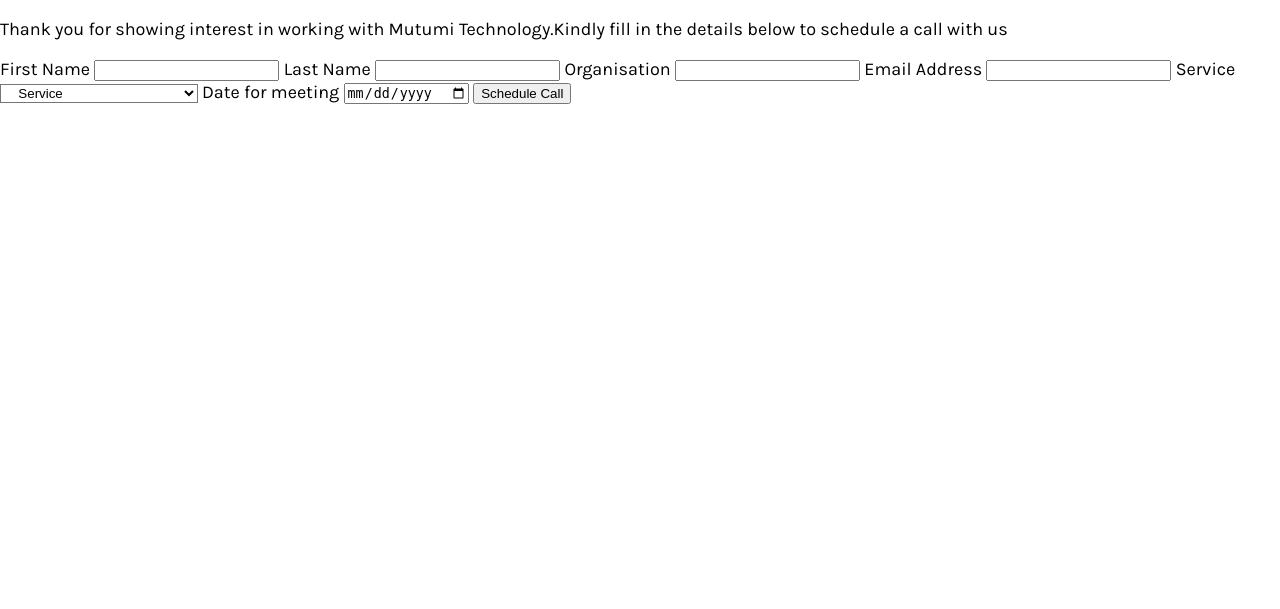
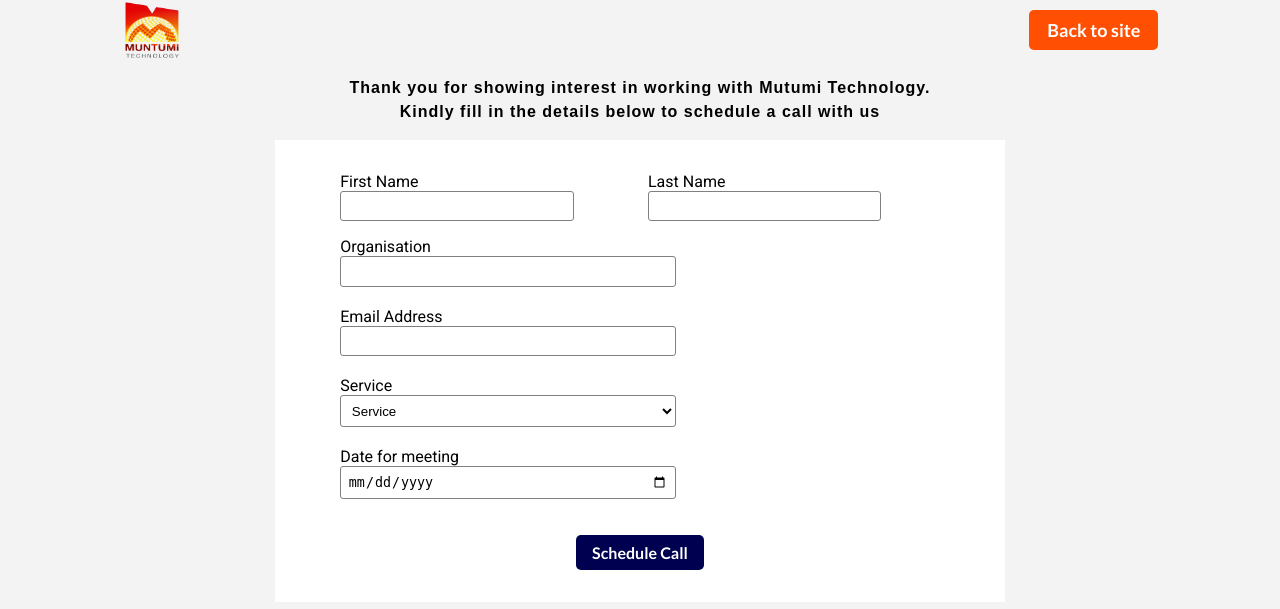
Before and after one commit to Ariokot/Muntumi_Technology, a Flask app: page /work_withus in a window 1280 px wide. Shown: the top 609 px of the page. Run offline with Flask 3, Linux system fonts and the light colour scheme; some libraries are stand-ins or nearby versions.

Commit message:
style pages

```diff
--- a/app.py
+++ b/app.py
@@ -4,7 +4,7 @@
 from flask import Flask, flash, jsonify, redirect, render_template, request, session
 from flask_session import Session
 
-from mail import send_mail, EMAIL_ADDRESS, EMAIL_PASSWORD
+from mail import send_appointment_mail, receive_email, EMAIL_ADDRESS, EMAIL_PASSWORD
 
 # Configure application
 app = Flask(__name__)
@@ -34,6 +34,30 @@
 @app.route("/schedule_call", methods=["POST"])
 def schedule_call():
     recipient =request.form.get("email")
-    send_mail(recipient)
+    name = request.form.get("first_name")
+    service = request.form.get("service")
+    date = request.form.get("date")
+    send_appointment_mail(recipient, name, service, date)
 
-    return redirect("/")
+    schedulled_call = True
+
+    return render_template("flashmsg.html", current_route="schedulled_call")
+
+@app.route("/user_msg", methods=["POST"])
+def user_msg():
+    name = request.form.get("name")
+    email = request.form.get("email")
+    subject = request.form.get("subject")
+    msg = request.form.get("msg")
+    receive_email(email, subject, msg)
+
+    return render_template("flashmsg.html", current_route="user_msg")
+
+@app.route("/admin_reg", methods=["GET"])
+def admin_reg():
+    return render_template("admin_reg.html", current_route="admin_reg")
+
+@app.route("/admin_signin",  methods=["GET", "POST"])
+def admin_signin():
+    if request.method == "GET":
+        return render_template("admin_signin.html", current_route="admin_signin")
--- /dev/null
+++ b/static/CSS/admin.style.css
@@ -0,0 +1,145 @@
+* {box-sizing: border-box;}
+
+html {
+    scroll-behavior: smooth;
+}
+
+body {
+    margin: 0;
+    padding: 0;
+    font-family: 'Karla', sans-serif;
+    font-size: 1rem;
+
+
+
+}
+
+
+/* ==============
+    Typography
+   ============== */
+
+ /* ==============
+    Layout
+   ============== */
+
+ /* Login page */
+.login-grid,
+.admin-reg-grid,
+.flash-msg-body{
+    display: grid;
+    grid-template-columns: minmax(1em, 1fr)  minmax(90%, 1fr) minmax(1em, 1fr);
+    /*border: solid yellow;*/
+
+}
+
+
+.login-img,
+.admin-reg-img {
+    display: none;
+}
+
+
+
+.login-info,
+.admin-reg-info {
+    display: flex;
+    flex-direction: column;
+    padding: 1.5em;
+    align-items: self-start;
+    grid-column: 2;
+}
+
+
+.login-logo {
+    height: 100px;
+
+}
+
+.admin-login-logo {
+    height: 80px;
+}
+
+
+
+.login-form,
+.admin-reg-form {
+    display: flex;
+    flex-direction: column;
+    /*border: solid green;*/
+    width: 80%;
+}
+
+.create-acct-title{
+    margin-bottom: 0;
+}
+
+.admin-form-item {
+    width: 100%;
+
+}
+
+
+.flash-msg-body {
+    width: 90%;
+    margin: 0 auto;
+    text-align: center;
+
+    & h1 {
+        grid-column: 2;
+
+    }
+
+    & p {
+        grid-column: 2;
+        font-family: "Roboto", sans-serif;
+        font-weight: 400;
+    }
+}
+
+
+/* ================
+    Media-Queries
+    =============== */
+    @media (min-width:600px) {
+        /* Login page */
+
+   .login-grid,
+    .admin-reg-grid {
+        display: grid;
+        grid-template-columns: minmax(2em, 1fr) minmax(30%,1fr) minmax(50%,1fr) minmax(2em, 1fr);
+        /*border: solid yellow;*/
+
+    }
+
+    .login-img,
+    .admin-reg-img {
+        display: block;
+        height: 100vh;
+        width: 100%;
+         /*border: solid black;*/
+         & img {
+            height: 100%;
+            width: 100%;
+            object-fit: cover;
+
+         }
+
+    }
+
+
+    admin-reg-img,
+    .login-img {
+        grid-column: 3;
+    }
+
+    .admin-reg-info,
+    .login-info {
+        grid-column: 2;
+        /*border: solid red;*/
+
+    }
+
+
+
+}
--- /dev/null
+++ b/static/CSS/schedule.css
@@ -0,0 +1,203 @@
+* {box-sizing: border-box;}
+
+html {
+    scroll-behavior: smooth;
+}
+
+body {
+    margin: 0;
+    padding: 0;
+    font-family: 'Karla', sans-serif;
+    font-size: 1rem;
+
+
+}
+
+
+/* ==============
+    Typography
+   ============== */
+
+ /* ==============
+    Layout
+   ============== */
+
+
+.schedule-title,
+.admin-header {
+    display: grid;
+    grid-template-columns: minmax(1em, 1fr)  minmax(90%, 1fr) minmax(1em, 1fr);
+    /*border: solid yellow;*/
+
+}
+
+.admin-header{
+    width: 90%;
+    margin: 0 auto;
+    /*border: solid black;*/
+}
+
+.adminheader-content {
+    grid-column: 2;
+    display: flex;
+    justify-content: space-between;
+/*border: solid red;*/
+}
+
+.schedule-title {
+    width: 90%;
+    margin: 0 auto;
+    font-family: "Roboto", sans-serif;
+    font-family: 'Livic', sans-serif;
+    font-weight: 600;
+    line-height: 1.5;
+    letter-spacing: 1px;
+    /*border: solid red;*/
+
+
+    & p {
+        grid-column: 2;
+        text-align: justify;
+        /*border: solid black;*/
+
+
+    }
+}
+
+
+
+/* Schedulelle call Form*/
+
+.form-container {
+    width: 90%;
+    /*border:  2px solid #000015;*/
+    margin: 0 auto;
+
+}
+.schedule-form {
+    padding-top: 2em;
+    padding-bottom: 1em;
+    width: 80%;
+    margin: 0 auto;
+    /*border: solid red;*/
+
+    background-color: rgba(255, 255, 255);
+
+}
+
+/*.form-lbl,
+.schedule-input,
+.schedule-form-button {
+    grid-column: 2;
+}*/
+
+.form-container{
+    width: 60%;
+    font-family: "Roboto", sans-serif;
+    font-weight: 400;
+
+}
+
+.form-stn-left,
+.form-stn-right,
+.form-stn {
+    grid-column: 2;
+    display: flex;
+    flex-direction: column;
+}
+
+.form-stn {
+    & .schedule-input {
+        margin-bottom: 1.5em;
+    }
+
+}
+
+
+.schedule-input {
+    width: 80%;
+    padding: .5em;
+    border: solid 1px #808080;
+    border-radius: 3px;
+
+}
+
+.form-lbl {
+    /*border: solid red;*/
+}
+
+.schedule-form-button {
+    grid-column: 2;
+    justify-self: center;
+    padding-inline: 1em;
+    padding-block: .5em;
+    background-color: #000050;
+    color: #fff;
+    border: none;
+    border-radius: 5px;
+    font-family: 'Lato', sans-serif;
+    font-size: 1rem;
+    font-weight: 600;
+
+}
+
+
+
+
+
+
+/* ================
+    Media-Queries
+    =============== */
+    @media (min-width:600px) {
+    .schedule-form {
+        grid-template-columns: minmax(2em, 1fr) repeat(2, minmax(40%, 1fr)) minmax(2em, 1fr);
+        /*border: solid yellow;*/
+
+    }
+
+
+    .schedule-title {
+        & p {
+            text-align: center;
+        }
+
+    }
+
+    /*.form-lbl,
+    .schedule-input {
+        grid-column: 2;
+    }
+
+    .form-lbl-right,
+    .schedule-input-right {
+        grid-column: 3;
+        border: solid black;
+        align-self: start;
+    }*/
+
+    .schedule-form {
+        width: 95%;
+    }
+
+    .form-stn-left {
+    grid-column: 2;
+    }
+
+    .form-stn-right {
+    grid-column: 3;
+    }
+
+    .form-stn {
+        grid-column: span 2 / 4;
+        width: 70%;
+    }
+
+
+    .schedule-form-button {
+        grid-column: span 2 / 4;
+        justify-self: center;
+    }
+
+
+}
--- a/static/CSS/style.css
+++ b/static/CSS/style.css
@@ -502,6 +502,11 @@
 
 }
 
+.login-form-item {
+    padding: .5em;
+    margin-bottom: 1em;
+}
+
 .form-msg {
     height: 30vh;
     align-self: self-start;
@@ -766,11 +771,13 @@
 .form-name {
     grid-column: 1;
     grid-row: 1;
+
 }
 
 .form-email {
     grid-row: 1;
     grid-column: 2;
+    /*border: solid red;*/
 }
 
 .form-subject {
--- a/templates/appointment.html
+++ b/templates/appointment.html
@@ -1,28 +1,58 @@
 {% extends "layout.html" %}
 
+{% block styles %}
+    <style>
+        body {
+            background-color: #f3f3f3;
+        }
+    </style>
+{% endblock %}
+
 {% block body %}
-<p>Thank you for showing interest in working with Mutumi Technology.Kindly fill in the details below to schedule a call with us</p>
+<header class="admin-header">
+    <div class="adminheader-content">
+        <img src="../static/Images/Logo/logo-mtm-removebg-preview.png" alt="" class="logo" width="20%" height="">
 
-<form action="/schedule_call" method="POST" class="schedule-form">
-    <label for="first_name">First Name</label>
+        <form action="/" method="GET" class="header-btn-form">
+            <button type="submit" class="header-btn">Back to site</button>
+        </form>
+
+    </div>
+</header>
+<main class="schedule-main">
+    <div class="schedule-title">
+        <p>Thank you for showing interest in working with Mutumi Technology.<br>Kindly fill in the details below to schedule a call with us</p>
+    </div>
+
+    <div class="form-container">
+        <form action="/schedule_call" method="POST" class="schedule-form form-grid" >
+            <div class="form-stn-left">
+                <label for="first_name" class="form-lbl" >First Name</label>
                 <input type="text" name="first_name" id="first_name" class="schedule-input">
-    <label for="last_name">Last Name</label>
-    <input type="text" name="last_name" id="last_name" class="schedule-input">
-    <label for="organisation">Organisation</label>
+            </div>
+            <div class="form-stn-right">
+                <label for="last_name" class="form-lbl form-lbl-right" >Last Name</label>
+                <input type="text" name="last_name" id="last_name" class="schedule-input schedule-input-right">
+            </div>
+
+            <div class="form-stn">
+                <label for="organisation" class="form-lbl" >Organisation</label>
                 <input type="text" name="organisation" id="organisation" class="schedule-input">
-    <label for="Email">Email Address</label>
+                <label for="Email" class="form-lbl" >Email Address</label>
                 <input type="email" name="email" id="email" class="schedule-input">
-    <label for="service" class="schedule-lbl">Service</label>
-        <select name="service" class="service" id="service" >
-            <option disabled selected>Service</option>
+                <label for="service" class="schedule-lbl form-lbl" >Service</label>
+                    <select name="service" class="service schedule-input" id="service" >
+                        <option disabled selected >Service</option>
                         {% for service in services_offered %}
                             <option value="{{ service }}" class="addservice-input" >{{ service }}</option>
                         {% endfor %}
                     </select>
-    <label for="date">Date for meeting</label>
+                <label for="date" class="form-lbl" >Date for meeting</label>
                 <input type="date" name="date" id="date" class="schedule-input">
 
-    <button type="submit" >Schedule Call</button>
+            </div>
+
+            <button type="submit" class="schedule-form-button">Schedule Call</button>
 
 
 
@@ -30,4 +60,8 @@
 
         </form>
 
+    </div>
+
+</main>
+
 {% endblock %}
--- a/templates/layout.html
+++ b/templates/layout.html
@@ -10,9 +10,17 @@
     <link rel="preconnect" href="https://fonts.gstatic.com" crossorigin>
     <link href="https://fonts.googleapis.com/css2?family=Hind+Siliguri:wght@300;400&family=Karla:wght@400;500;600;700;800&family=Lato:wght@300;400;700;900&family=Montserrat:wght@500;600;700;800;900&family=Open+Sans:wght@700;800&family=Poppins:wght@200;300;400;500;600;700;800;900&family=Prata&display=swap" rel="stylesheet">
     <link href="https://fonts.googleapis.com/css2?family=Barlow:wght@300;400;500;600;700;800;900&family=Catamaran:wght@100..900&family=Livvic:wght@300;400;500;600;700;900&display=swap" rel="stylesheet">
+    <link href="https://fonts.googleapis.com/css2?family=Roboto:wght@400;500;700&display=swap" rel="stylesheet">
+    <link href="https://fonts.googleapis.com/css2?family=Inter:wght@100..900&family=Roboto:wght@400;500;700&display=swap" rel="stylesheet">
+
 
     <link rel="stylesheet" href="/static/CSS/style.css">
+    <link rel="stylesheet" href="../static/CSS/admin.style.css">
+    <link rel="stylesheet" href="../static/CSS/schedule.css">
+    {% block styles %}{% endblock %}
+
     <script src="/static/script.js" async></script>
+
 </head>
 <body>
     {% if current_route == "/" %}
@@ -238,12 +246,12 @@
                     </div>
 
                 </div>
-                <form action="" class="form-grid form">
-                    <input type="text" placeholder="Name" class="form-name form-item">
-                    <input type="text" placeholder="Email" class="form-email form-item">
-                    <input type="text" placeholder="Subject" class="form-subject form-item">
-                    <input type="text" placeholder="Message" class="form-msg form-item">
-                    <button class="form-btn form-item">Submit</button>
+                <form action="/user_msg" class="form-grid form" method="POST">
+                    <input type="text" placeholder="Name"  name="name" class="form-name form-item">
+                    <input type="text" placeholder="Email" name="email" class="form-email form-item">
+                    <input type="text" placeholder="Subject" name="subject" class="form-subject form-item">
+                    <input type="text" placeholder="Message" name="msg" class="form-msg form-item">
+                    <button type="submit" class="form-btn form-item">Submit</button>
 
                 </form>
 
```
Also changed, not shown: mail.py (+21 -3 lines), templates/admin_reg.html (added, +28 -0 lines), templates/admin_signin.html (added, +40 -0 lines), templates/flashmsg.html (added, +43 -0 lines), Website-text.txt (renamed from Website text.txt), static/Images/pexels-linkedin-sales-navigator-1251862.jpg (added), static/Images/pexels-mikhail-nilov-6893933.jpg (added). Lines whose indentation alone changed are shown as unchanged.
